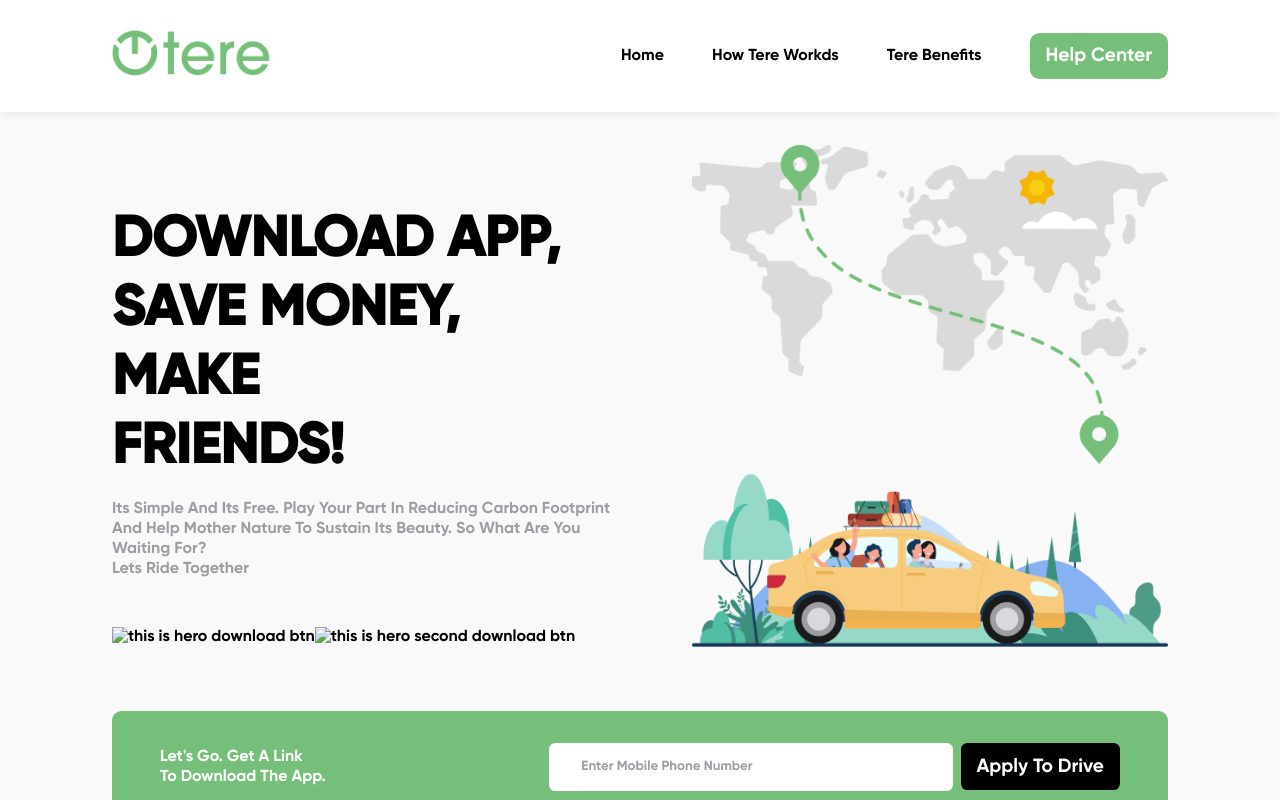
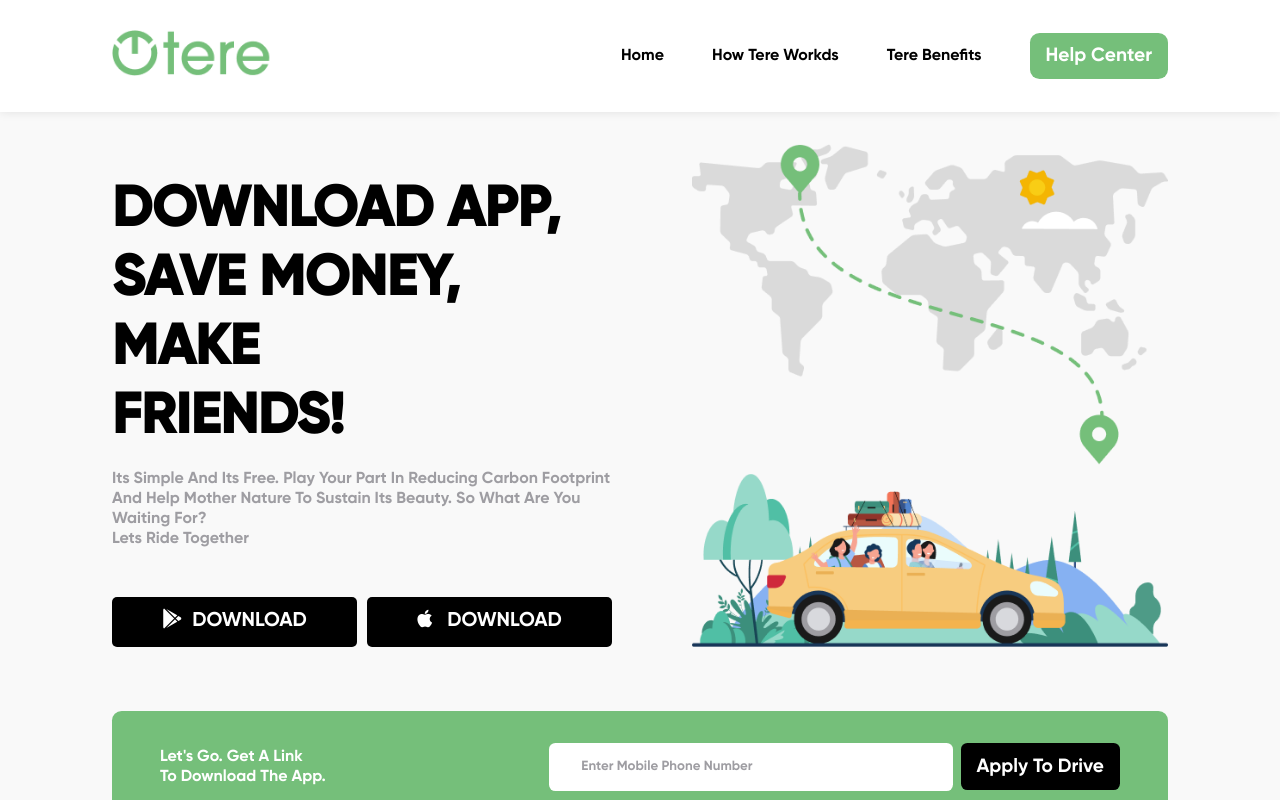
Before and after one commit to akanaskhan/tere-clone-web, a plain HTML site: page index.html in a window 1280 px wide. Shown: the top 800 px of the page. Drawn offline with Linux system fonts and the light colour scheme; a script that the page names is missing.

Commit message:
Update index.html

```diff
--- a/index.html
+++ b/index.html
@@ -4,7 +4,7 @@
   <head>
     <meta charset="UTF-8" />
     <meta name="viewport" content="width=device-width, initial-scale=1.0" />
-    <title>Replica Ride Sharing</title>
+    <title>TERE</title>
     <!--!=============== font awesome cdn ===========-->
     <link
       rel="stylesheet"
@@ -13,15 +13,10 @@
       crossorigin="anonymous"
       referrerpolicy="no-referrer"
     />
-    <!--!=============== favicon link ===========-->
-    <link
-      rel="shortcut icon"
-      href="./images/terelogo.png"
-      type="image/x-icon"
-    />
     <!--!=============== css style sheet ===========-->
     <link rel="stylesheet" href="./assets/style.css" />
     <link rel="stylesheet" href="./assets/responsive.css" />
+    <link rel="stylesheet" href="icon.js">
   </head>
   <body>
     <!--?============= This is main container ===========-->
@@ -64,17 +59,8 @@
               are you waiting for?<br />lets ride together
             </p>
             <div class="hero-btns d-flex">
-              <a href="#"
-                ><img
-                  src="./assets/images/download1.png"
-                  alt="this is hero download btn"
-                />
-              </a>
-              <a href="#"
-                ><img
-                  src="./assets/images/download.png"
-                  alt="this is hero second download btn"
-              /></a>
+              <button class="play-download"><i class="fa-brands fa-google-play"></i>DOWNLOAD</button>
+              <button class="apple-download"><i class="fa-brands fa-apple"></i>DOWNLOAD</button>
             </div>
           </div>
 
```
